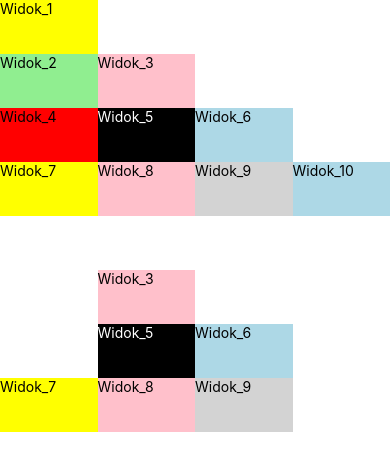
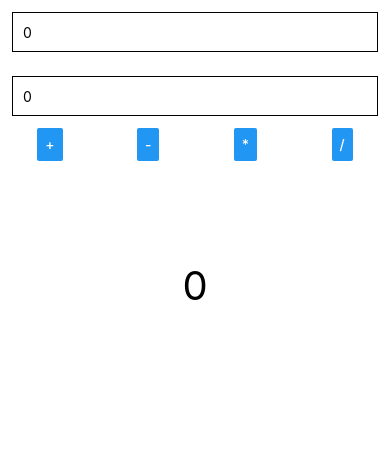
Before and after one commit to Wilus23/aplikacje_mobilne_zad1, a React Native app: screen / in a window 390 px wide. Shown: the top 470 px of the page. Built offline with nearby package versions, Linux system fonts and the light colour scheme.

Commit message:
Zad2 zrobione

```diff
--- a/App.js
+++ b/App.js
@@ -1,14 +1,16 @@
 import React from "react";
 import { StyleSheet, Text, View, StatusBar, Platform } from "react-native";
-import Layout1 from "./Layout1";
-import Layout2 from "./Layout2";
+//zadanie 1
+// import Layout1 from "./components/z1/Layout1";
+// import Layout2 from "./components/z1/Layout2";
+//zadanie 2
+import Calc from "./components/z2/Calc";
 
 export default function App() {
   return (
     <View>
       <StatusBar />
-      <Layout1 />
-      <Layout2 />
+      <Calc />
     </View>
   );
 }
--- /dev/null
+++ b/components/z2/Calc.js
@@ -0,0 +1,101 @@
+import React, { useState } from "react";
+import {
+  View,
+  StyleSheet,
+  Text,
+  Button,
+  TextInput,
+  TouchableOpacity,
+} from "react-native";
+
+const Calc = () => {
+  const [value1, setValue1] = useState(0);
+  const [value2, setValue2] = useState(0);
+  //   const [action, setAction] = useState("");
+  const [result, setResult] = useState(0);
+
+  const handleValue1 = (text) => {
+    setValue1(text);
+    console.log(value1);
+  };
+  const handleValue2 = (text) => {
+    setValue2(text);
+    console.log(value2);
+  };
+
+  const handleAdition = () => {
+    const number1 = value1;
+    const number2 = value2;
+    setResult(parseInt(number1) + parseInt(number2));
+  };
+  const handleSubtract = () => {
+    const number1 = value1;
+    const number2 = value2;
+    setResult(parseInt(number1) - parseInt(number2));
+  };
+  const handleMultiplication = () => {
+    const number1 = value1;
+    const number2 = value2;
+    setResult(parseInt(number1) * parseInt(number2));
+  };
+  const handleDivision = () => {
+    const number1 = value1;
+    const number2 = value2;
+    setResult(parseInt(number1) * parseInt(number2));
+  };
+
+  return (
+    <View>
+      <TextInput
+        placeholder="Podaj pierwszą liczbę"
+        keyboardType="numeric"
+        style={styles.input}
+        onChangeText={handleValue1}
+        value={value1}
+      />
+      <TextInput
+        placeholder="Podaj drugą liczbę"
+        keyboardType="numeric"
+        style={styles.input}
+        onChangeText={handleValue2}
+        value={value2}
+      />
+      {/* Na kliknięcie przycisku, zmieniam stan, następnie triggeruję funkcję i zwracam wynik do <Text>{resulut}</Text> */}
+      <View style={styles.btn_container}>
+        <Button title="+" style={styles.btn} onPress={handleAdition} />
+        <Button title="-" style={styles.btn} onPress={handleSubtract} />
+        <Button title="*" style={styles.btn} onPress={handleMultiplication} />
+        <Button title="/" style={styles.btn} onPress={handleDivision} />
+      </View>
+      <View>
+        <Text style={styles.result}>{result}</Text>
+      </View>
+    </View>
+  );
+};
+
+const styles = StyleSheet.create({
+  input: {
+    height: 40,
+    margin: 12,
+    borderWidth: 1,
+    padding: 10,
+  },
+  btn_container: {
+    flexDirection: "row",
+    width: "100%",
+    justifyContent: "space-around",
+  },
+  btn: {
+    borderBottomWidth: 100,
+    width: 200,
+    paddingVertical: 100,
+  },
+  result: {
+    textAlign: "center",
+    fontSize: 40,
+    marginTop: 100,
+  },
+});
+
+export default Calc;
```
Also changed, not shown: components/z1/Layout1.js (renamed from Layout1.js), components/z1/Layout2.js (renamed from Layout2.js), index.js (line endings or trailing spaces).
